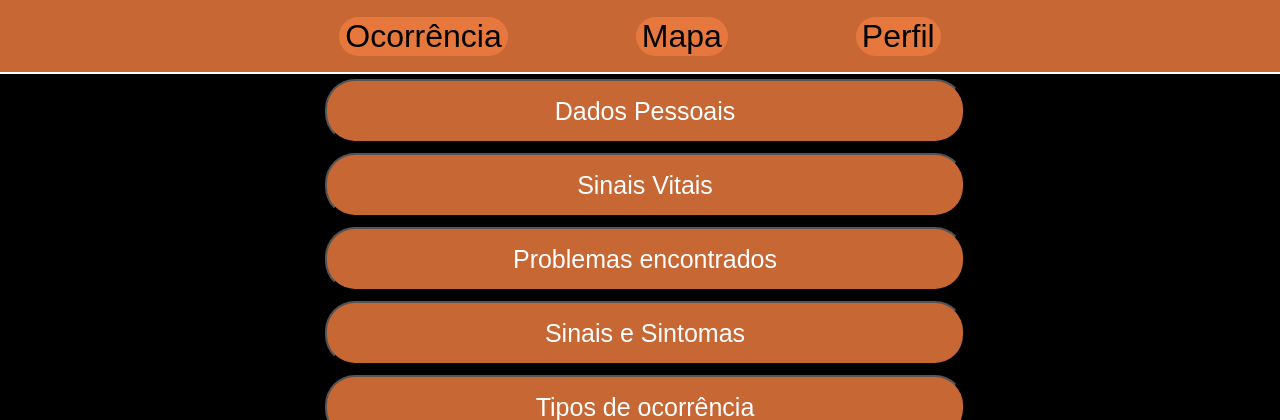
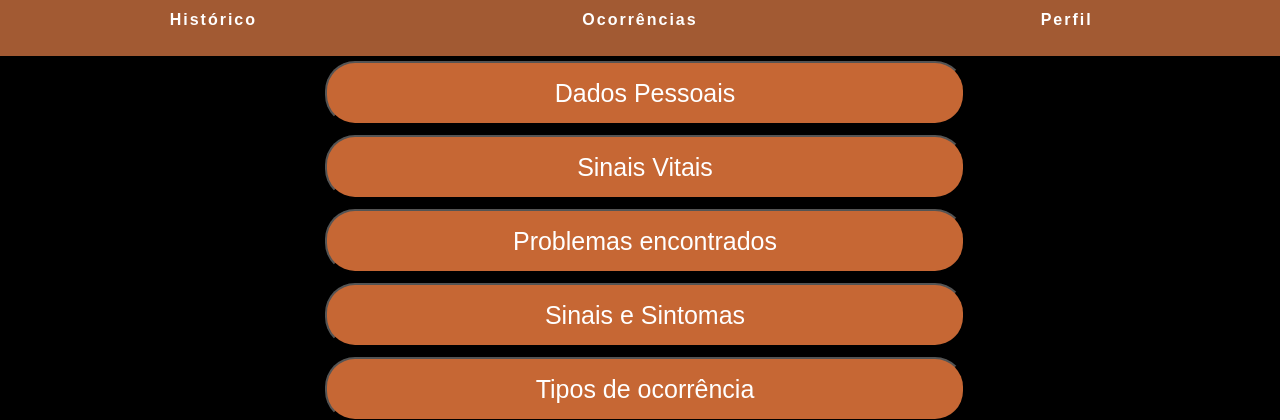
Before and after one commit to ArthurLima340/SA-bombeiros, a PHP site: page /menu.html in a window 1280 px wide. Shown: the top 420 px of the page. Run offline with PHP 8.4, Linux system fonts and the light colour scheme.

Commit message:
atualização

```diff
--- a/menu/menu.css
+++ b/menu/menu.css
@@ -13,14 +13,53 @@ body{
     overflow-x: hidden;
 }
 header{
-    background-color: #ed7c3fd5;
+    display: flex;
     width: 100%;
-    height: 9%;
-    border-bottom: white solid 2px;
-    display: flex;
-    justify-content: center;
-    align-items: center;
-}
+    height: 7%;
+    background-color: #A25A33;
+  }
+
+  header a{
+    margin: auto;
+    display: block;
+    width: 20%;
+    height: 100%;
+    line-height: 40px;
+    font-size: 100%;
+    font-family: sans-serif;
+    text-decoration: none;
+    color: white;
+    border: none;
+    letter-spacing: 2px;
+    text-align: center;
+    position: relative;
+    transition: all .35s;
+  }
+
+  header a span{
+    position: relative;
+    z-index: 2;
+  }
+
+  header a:after{
+    position: absolute;
+    border-radius: 20px;
+    content: "";
+    top: 0;
+    left: 0;
+    width: 0;
+    height: 100%;
+    background: #ED7D3F;
+    transition: all .35s;
+  }
+
+  header a:hover{
+    color: #fff;
+  }
+
+  header a:hover:after{
+    width: 100%;
+  }
 .botoes{
     width: 50%;
     height: 100%;
@@ -46,21 +85,3 @@ header{
     width: 100%;
     justify-content: center;
 }
-header .cabeçalho .ocorrencia{
-    background-color: #ed7c3fd5;
-    border: 0;
-    font-size: xx-large;
-    border-radius: 25px;
-}
-header .cabeçalho .mapa{
-    background-color: #ed7c3fd5;
-    border: 0;
-    font-size: xx-large;
-    border-radius: 25px;
-}
-header .cabeçalho .perfil{
-    background-color: #ed7c3fd5;
-    border: 0;
-    font-size: xx-large;
-    border-radius: 25px;
-}
--- a/menu/menu.html
+++ b/menu/menu.html
@@ -11,13 +11,11 @@
 </head>
 
 <body>
-    <header>
-        <div class="cabeçalho">
-            <div><button class="ocorrencia">Ocorrência</button></div>
-            <div><button class="mapa">Mapa</button></div>
-            <div><button class="perfil">Perfil</button></div>
-        </div>
-    </header>
+        <header>
+            <a href="#"><span><strong>Histórico</strong></span></a>
+            <a href="#"><span><strong>Ocorrências</strong></span></a>
+            <a href="#"><span><strong>Perfil</strong></span></a>
+        </header>
     <div class="tudo">
         <div class="botoes">
             <button class="botao">Dados Pessoais</button><br>
```
Also changed, not shown: sinais_sintomas/css/sinais_sintomas.css (added, +35 -0 lines), sinais_sintomas/sinais_sintomas.html (added, +21 -0 lines), sinais_sintomas/img/home.png (added), sinais_sintomas/img/noar-logo.png (added).
